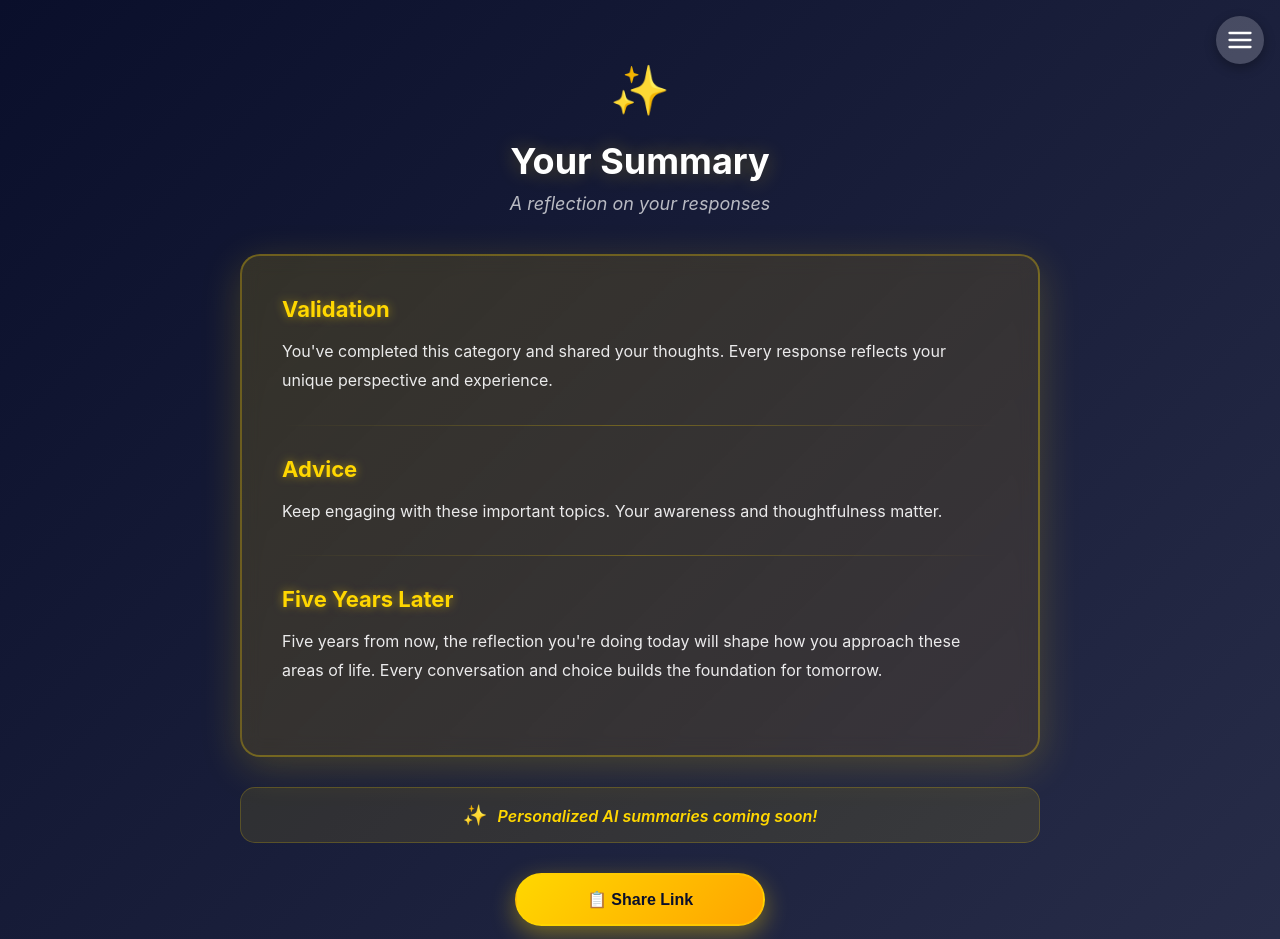
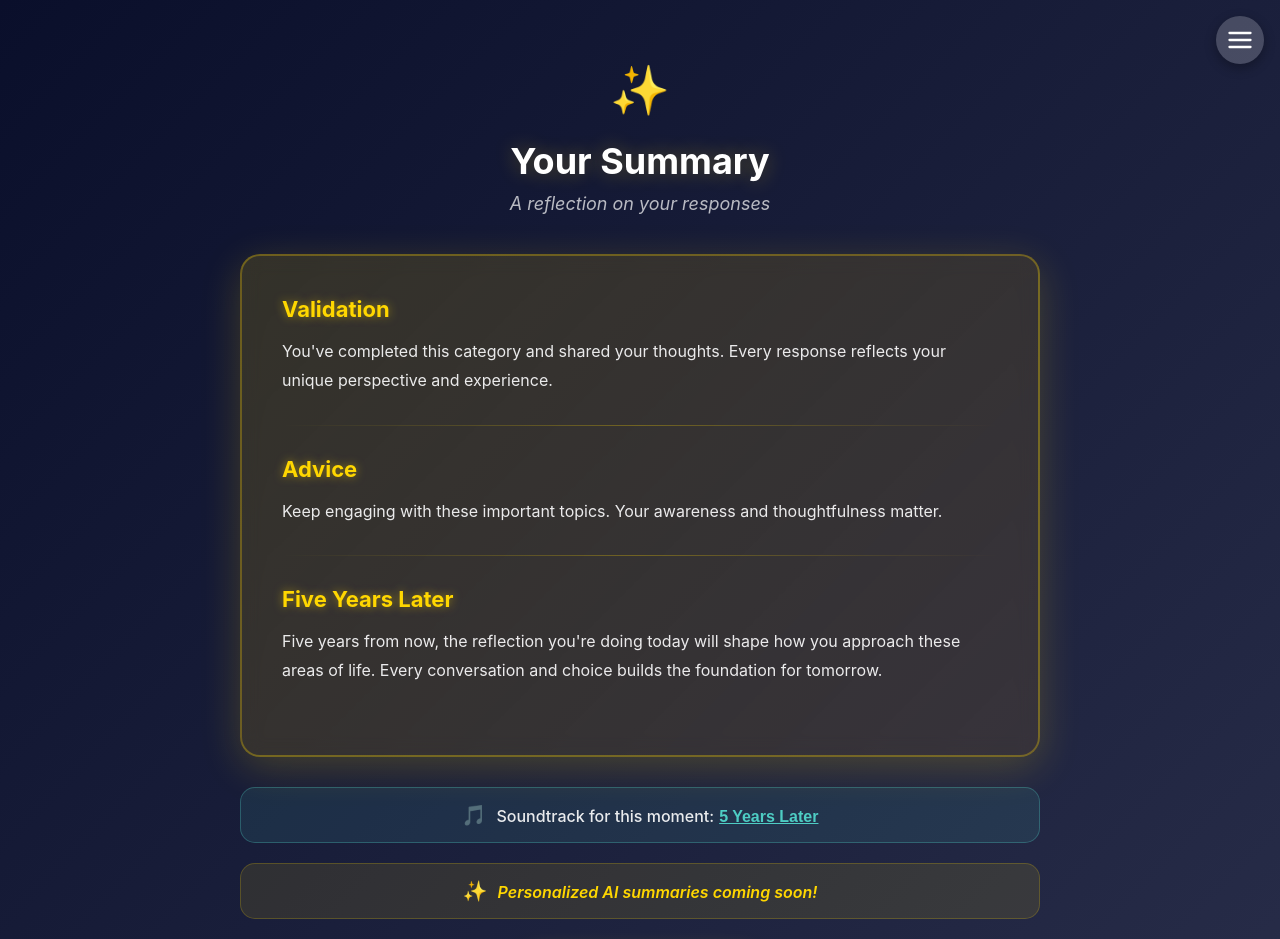
Before and after one commit to MWMS-LLC/teen-poll, a React (Vite) app in the folder frontend/: page /summary/1 in a window 1280 px wide. Shown: the top 939 px of the page. Built offline with nearby package versions, Linux system fonts and the light colour scheme; no server answers.

Commit message:
Add music suggestion to summary and remove weekday availability from category tooltips

```diff
--- a/frontend/src/pages/Landing.jsx
+++ b/frontend/src/pages/Landing.jsx
@@ -613,16 +613,18 @@ const Landing = () => {
           {categories.map((category, index) => {
             const categoryStyle = getCategoryStyle(category.id)
             const isActive = isCategoryActiveToday(category)
-            const dayOfWeekArray = parseDayOfWeek(category.day_of_week)
-            const dayNames = ['Sunday', 'Monday', 'Tuesday', 'Wednesday', 'Thursday', 'Friday', 'Saturday']
+            const _dayOfWeekArray = parseDayOfWeek(category.day_of_week)
+            const _dayNames = ['Sunday', 'Monday', 'Tuesday', 'Wednesday', 'Thursday', 'Friday', 'Saturday']
 
             return (
               <Tooltip
                 key={category.id}
                 content={
-                  dayOfWeekArray && dayOfWeekArray.length > 0
-                    ? `${category.category_text || category.description || 'Category'}\n\nAvailable: ${dayOfWeekArray.map(day => dayNames[day]).join(', ')}`
-                    : (category.category_text || category.description || 'Category')
+                  // Commented out weekday availability - can re-enable if needed
+                  // dayOfWeekArray && dayOfWeekArray.length > 0
+                  //   ? `${category.category_text || category.description || 'Category'}\n\nAvailable: ${dayOfWeekArray.map(day => dayNames[day]).join(', ')}`
+                  //   : (category.category_text || category.description || 'Category')
+                  (category.category_text || category.description || 'Category')
                 }
                 position="top"
               >
@@ -650,14 +652,15 @@ const Landing = () => {
                     color: !isActive ? '#666666' : styles.bubbleText.color
                   }}>
                     {formatCategoryName(category.category_name)}
-                    {!isActive && dayOfWeekArray && (
+                    {/* Commented out weekday availability text - can re-enable if needed */}
+                    {/* {!isActive && dayOfWeekArray && (
                       <div style={{
                         ...styles.inactiveIndicator,
                         color: '#666666'
                       }}>
                         (Available {dayOfWeekArray.map(day => dayNames[day].slice(0, 3)).join(', ')})
                       </div>
-                    )}
+                    )} */}
                   </div>
                 </button>
               </Tooltip>
--- a/frontend/src/pages/Summary.jsx
+++ b/frontend/src/pages/Summary.jsx
@@ -164,6 +164,20 @@ const Summary = () => {
           </div>
         </div>
 
+        {/* Music Suggestion */}
+        <div style={styles.musicNote}>
+          <span style={styles.musicNoteIcon}>🎵</span>
+          <span style={styles.musicNoteText}>
+            Soundtrack for this moment:
+            <button
+              style={styles.musicLink}
+              onClick={() => navigate('/soundtrack?playlist=5 Years Later')}
+            >
+              5 Years Later
+            </button>
+          </span>
+        </div>
+
         <div style={styles.futureNote}>
           <span style={styles.futureNoteIcon}>✨</span>
           <span style={styles.futureNoteText}>Personalized AI summaries coming soon!</span>
@@ -295,6 +309,39 @@ const styles = {
     marginBottom: '30px'
   },
 
+  musicNote: {
+    textAlign: 'center',
+    padding: '15px',
+    background: 'rgba(78, 205, 196, 0.1)',
+    borderRadius: '15px',
+    border: '1px solid rgba(78, 205, 196, 0.3)',
+    marginBottom: '20px'
+  },
+
+  musicNoteIcon: {
+    fontSize: '20px',
+    marginRight: '10px'
+  },
+
+  musicNoteText: {
+    fontSize: '16px',
+    color: 'rgba(255, 255, 255, 0.9)',
+    fontWeight: '500'
+  },
+
+  musicLink: {
+    background: 'none',
+    border: 'none',
+    color: '#4ECDC4',
+    fontSize: '16px',
+    fontWeight: '600',
+    cursor: 'pointer',
+    textDecoration: 'underline',
+    marginLeft: '5px',
+    padding: '0',
+    transition: 'all 0.2s ease'
+  },
+
   futureNote: {
     textAlign: 'center',
     padding: '15px',
```
